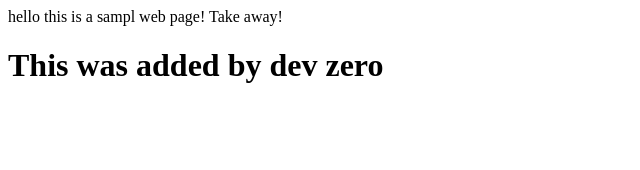
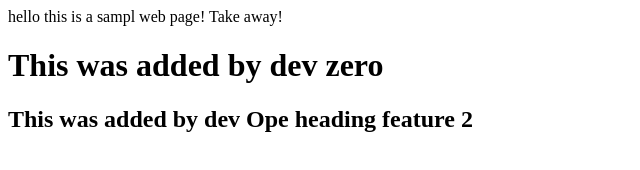
Before and after one commit to javedv/devopsdemo, a plain HTML site: page index.html in a window 1280 px wide. Shown: the whole page, without its empty margins (0-640 px from the left). Drawn offline with Linux system fonts and the light colour scheme.

Commit message:
to be commited
test 2 by dev

```diff
--- a/index.html
+++ b/index.html
@@ -2,4 +2,5 @@
 hello this is a sampl web page!
 Take away!
 <h1> This was added by dev zero </h1>
+<h2> This was added by dev Ope heading feature 2 </h>
 </html>
```
